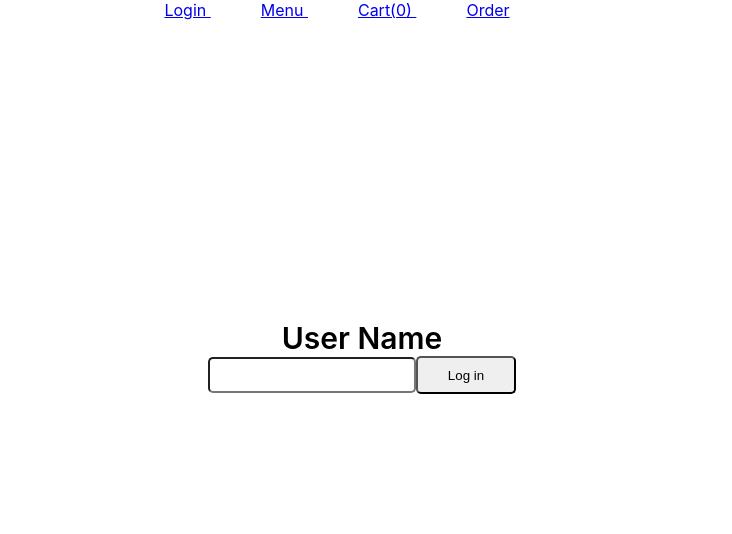
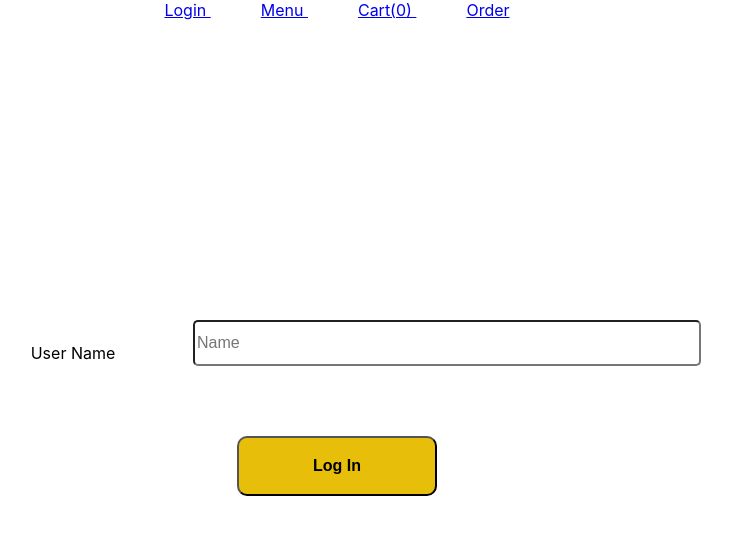
Before and after one commit to tomashchuk89/new_project, a React (Create React App) app in the folder project/: page / in a window 1280 px wide. Shown: the top 534 px of the page, without its empty margins (278-1010 px from the left). Built offline with nearby package versions, Linux system fonts and the light colour scheme.

Commit message:
the page Login is not working

```diff
--- a/project/src/components/Button/Button.css
+++ b/project/src/components/Button/Button.css
@@ -0,0 +1,11 @@
+.btn-order-now {
+    width: 200px;
+    height: 60px;
+    margin-right: 50px;
+    font-size: 16px;
+    font-weight: 700;
+    background: rgb(231, 191, 10);
+    border-radius: 10px;
+    margin-top: 50px;
+
+}
--- a/project/src/components/Button/Button.jsx
+++ b/project/src/components/Button/Button.jsx
@@ -1,11 +1,13 @@
 import React from "react";
+import "./Button.css";
 
-const Button = () => {
+const Button = (props) => {
+  const { buttonText, totalSum, val } = props;
   return (
     <>
-      <button className="btn-form" type="submit">
-        Log in
-      </button>
+         <button className="btn-order-now" type="submit">
+         {buttonText} {totalSum} {val}
+        </button>
     </>
   );
 };
--- a/project/src/components/ButtonOrder/ButtonOrder.jsx
+++ b/project/src/components/ButtonOrder/ButtonOrder.jsx
@@ -1,11 +1,12 @@
 import React from 'react'
 import "./ButtonOrder.css";
 
-const ButtonOrder = ({totalSum}) => {
+const ButtonOrder = ( props) => {
+  const { buttonText, totalSum } = props;
   return (
     <>
          <button className="btn-order-now" type="submit">
-          ORDER NOW FOR {totalSum} $
+         {buttonText} {totalSum}
         </button>
     </>
   )
--- a/project/src/components/Input/Input.jsx
+++ b/project/src/components/Input/Input.jsx
@@ -1,20 +1,26 @@
-import React from "react";
+import { forwardRef } from "react";
 import "./Input.css";
 
-const Input = ({ userName, handleChangeLogin }) => {
+const Input = forwardRef((props, ref) => {
+  const { value, onChange, onBlur, name, placeholder, label } = props;
+
   return (
     <>
-      <input
-        className="input-form"
-        type="text"
-        pattern="[A-Za-z0-9]+"
-        minLength="3"
-        maxLength="10"
-        value={userName}
-        onChange={handleChangeLogin}
-      />
+      <div className="input-container">
+        <label className="label-name">{label}</label>
+        <input
+          className="inputs"
+          placeholder={placeholder}
+          type="text"
+          value={value}
+          onChange={onChange}
+          onBlur={onBlur}
+          name={name}
+          ref={ref}
+        />
+      </div>
     </>
   );
-};
+});
 
 export default Input;
--- a/project/src/pages/Login/Login.jsx
+++ b/project/src/pages/Login/Login.jsx
@@ -2,8 +2,11 @@ import React from "react";
 import { useState, useContext } from "react";
 import { useNavigate } from "react-router-dom";
 import Button from "../../components/Button/Button";
-import Input from "../../components/Input/Input";
 import { UserContext } from "../../context/UserInfoContext";
+import { useForm, Controller } from "react-hook-form";
+import { yupResolver } from "@hookform/resolvers/yup";
+import { validationShema } from "../../validationShema";
+import Inputs from "../../components/Inputs/Inputs";
 
 import "./Login.css";
 
@@ -12,29 +15,59 @@ const Login = () => {
   const [userName, setUserName] = useState("");
   const { setName } = useContext(UserContext);
 
-  const handleSubmitLogin = (e) => {
-    e.preventDefault();
+  const {
+    handleSubmit,
+    formState: { errors },
+    reset,
+    control,
+  } = useForm({
+    defaultValues: {
+      name: ''
+
+    },
+    resolver: yupResolver(validationShema),
+  });
+
+
+  const handleSubmitLogin = (data) => {
+
     if (userName) {
       setName(userName);
       console.log("USER NAME:", userName);
-      setUserName("");
+      reset();
       navigate("/menu");
-    } else {
-      console.log("Write a username!");
     }
-  };
+  }
 
   const handleChangeLogin = (e) => {
     setUserName(e.target.value);
+
   };
+
+
 
   return (
     <>
       <div className="bg-log">
-        <form className="form" onSubmit={handleSubmitLogin}>
-          <label className="name-form">User Name </label> <br />
-          <Input userName={userName} handleChangeLogin={handleChangeLogin} />
-          <Button />
+        <form className="form" onSubmit={handleSubmit(handleSubmitLogin)}>
+        <div className="input-container">
+          <Controller
+            name="name"
+            control={control}
+            render={({ field }) => (
+              <Inputs {...field} label="User Name"
+              value={userName}
+              onChange={handleChangeLogin}
+              placeholder="Name"
+              />
+            )}
+          />
+        </div>
+        {errors.name && <p className="errors">{errors.name.message}</p>}
+
+
+          {/* <Input userName={userName} handleChangeLogin={handleChangeLogin} /> */}
+          <Button buttonText='Log In'/>
         </form>
       </div>
     </>
--- a/project/src/pages/OrderNew/OrderNew.jsx
+++ b/project/src/pages/OrderNew/OrderNew.jsx
@@ -9,8 +9,8 @@ import { useContext } from "react";
 import { useSelector } from "react-redux";
 import Header from "../../components/Header/Header";
 import "./OrderNew.css";
-import ButtonOrder from "../../components/ButtonOrder/ButtonOrder";
 import CheckBox from "../../components/CheckBox/CheckBox";
+import Button from "../../components/Button/Button";
 
 const OrderNew = () => {
   const [isChecked, setIsChecked] = useState(false);
@@ -91,7 +91,7 @@ const OrderNew = () => {
             isChecked={isChecked}
           />
         </div>
-        <ButtonOrder totalSum={totalSum} />
+        <Button buttonText="ORDER NOW FOR" totalSum={totalSum} val='$'/>
       </form>
     </div>
   );
```
